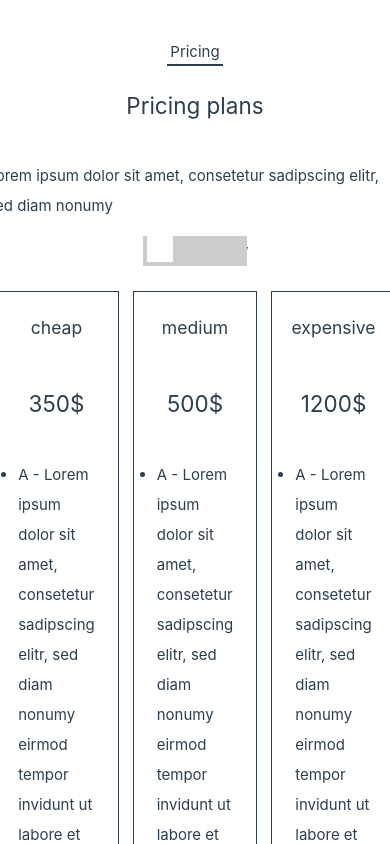
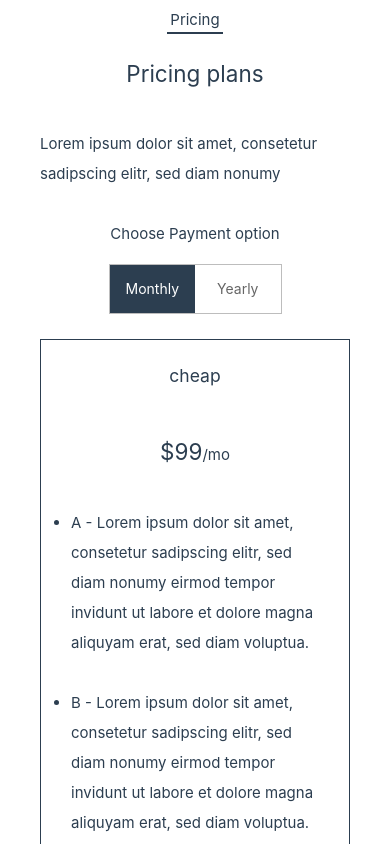
Before and after one commit to Tasterloster/Beispiel_Website_aus_Word, a Vue app: page /pricing in a window 390 px wide. Shown: the top 844 px of the page. Built offline with nearby package versions, Linux system fonts and the light colour scheme.

Commit message:
Implemented monthly/yearly billing button. Implemented mobile behaviour to list cards as column below 531px.

```diff
--- a/public/main.css
+++ b/public/main.css
@@ -21,14 +21,13 @@ a,
     }
 }
 
-@media (min-width: 1024px) {
+@media (max-width: 1024px) {
     body {
         display: flex;
         place-items: center;
     }
 
     #app {
-        display: grid;
         grid-template-columns: 1fr 1fr;
         padding: 0 2rem;
     }
--- a/src/components/PricingCard.vue
+++ b/src/components/PricingCard.vue
@@ -2,7 +2,14 @@
 export default {
   props: {
     paymentPlan: { type: Object, required: true },
-    paymentInterval: {type: String, required: true},
+    paymentInterval: { type: String, required: true },
+  },
+  computed: {
+    paymentText() {
+      return this.paymentInterval === 'monthly'
+        ? this.paymentPlan.price_monthly
+        : Math.round(parseInt(this.paymentPlan.price_yearly) / 12)
+    },
   },
 }
 </script>
@@ -13,9 +20,13 @@ export default {
       <h1>
         {{ paymentPlan.name }}
       </h1>
-      <h2>
-        {{ paymentInterval==="monthly" ? paymentPlan.price_monthly : paymentPlan.price_yearly }}
-      </h2>
+      <div>
+        <h2>$</h2>
+        <h2>
+          {{ paymentText }}
+        </h2>
+        <p>/mo</p>
+      </div>
       <ul class="featureText" v-for="feature in paymentPlan.features" :key="feature.id">
         <li>{{ feature.name }} - {{ feature.description }}</li>
       </ul>
@@ -37,4 +48,19 @@ export default {
 .featureText {
   padding: 0 2em;
 }
+.card__text > div {
+  display: inline-flex;
+  flex-direction: row;
+  height: fit-content;
+  align-items: baseline;
+}
+
+@media screen and (max-width: 531px) {
+  .card {
+    border: #2c3e50 1px solid;
+    max-width: 100%;
+    width: 100%;
+    position: relative;
+  }
+}
 </style>
--- a/src/components/selectPaymentOption.vue
+++ b/src/components/selectPaymentOption.vue
@@ -1,69 +1,82 @@
-<script setup lang="ts">
-
+<script  lang="ts">
+export default {
+  emits: ['updatePaymentOption'],
+}
 </script>
 
 <template>
-  <label class="switch">
-    <input type="checkbox" />
-    <span class="slider"></span>
-    <span class="switchText" id="yearly">Yearly</span>
-    <span class="switchText" id="monthly">Monthy</span>
+  <label class="segmented-toggle">
+    <input type="checkbox" @click="$emit('updatePaymentOption')" aria-label="Billing cycle (unchecked = Monthly, checked = Yearly)" />
+    <span class="track">
+      <span class="option">Monthly</span>
+      <span class="option">Yearly</span>
+      <span class="thumb" aria-hidden="true"></span>
+    </span>
   </label>
 </template>
 
 <style scoped>
-
-.switch {
+.segmented-toggle {
   position: relative;
-  display: flex;
-  flex-direction: row;
+  display: inline-block;
 }
 
-.switchText {
-  width: 50%;
+/* Das eigentliche Klickziel ist die ganze Fläche */
+.segmented-toggle > input {
+  position: absolute;
+  inset: 0;
+  opacity: 0;
+  margin: 0;
+  cursor: pointer;
+  z-index: 3; /* über dem Track */
 }
 
-.switch input {
-  opacity: 0;
-  width: 0;
-  height: 0;
+/* Track mit zwei Spalten */
+.track {
+  position: relative;
+  display: grid;
+  grid-template-columns: 1fr 1fr;
+  border: 1px solid #bdbdbd;
+  overflow: hidden;
+  user-select: none;
+  font-weight: 600;
+  font-size: 14px;
 }
 
-.slider {
+/* Optionen (Text) */
+.option {
+  padding: 10px 16px;
+  text-align: center;
+  z-index: 2; /* über der Thumb-Fläche */
+  color: #666;
+}
+
+/* Der dunkle „Slider“, der unter die aktive Option fährt */
+.thumb {
   position: absolute;
-  cursor: pointer;
   top: 0;
   left: 0;
-  right: 0;
-  bottom: 0;
-  background-color: #ccc;
-  -webkit-transition: 0.4s;
-  transition: 0.4s;
+  width: 50%;   /* genau eine Spalte breit */
+  height: 100%;
+  background: #2c3e50;
+  transition: transform .25s ease;
+  z-index: 1;
 }
 
-.slider:before {
-  position: absolute;
-  content: '';
-  height: 26px;
-  width: 26px;
-  left: 4px;
-  bottom: 4px;
-  background-color: white;
-  -webkit-transition: 0.4s;
-  transition: 0.4s;
+/* Zustand: unchecked = Monthly aktiv */
+.segmented-toggle > input:not(:checked) + .track .option:first-child { color: #fff; }
+
+/* Zustand: checked = Yearly aktiv */
+.segmented-toggle > input:checked + .track .thumb { transform: translateX(100%); }
+/* aktiv = Yearly */
+.segmented-toggle > input:checked + .track > .option:nth-child(2) {
+  color: #fff;
 }
 
-input:checked + .slider {
-  background-color: #2196f3;
+/* Optional: kleine Hover/Focus Details */
+.segmented-toggle > input:focus-visible + .track {
+  outline: 2px solid #6aa9ff;
+  outline-offset: 2px;
 }
-
-input:focus + .slider {
-  box-shadow: 0 0 1px #2196f3;
-}
-
-input:checked + .slider:before {
-  -webkit-transform: translateX(26px);
-  -ms-transform: translateX(26px);
-  transform: translateX(26px);
-}
+.track .option:hover { background: #f6f6f6; }
 </style>
--- a/src/data.json
+++ b/src/data.json
@@ -5,8 +5,8 @@
       "slug": "affordable",
       "id": 1,
       "description": "Our most affordable plan",
-      "price_monthly": "99$",
-      "price_yearly": "350$",
+      "price_monthly": "99",
+      "price_yearly": "350",
       "features": [
         {
           "name": "A",
@@ -34,8 +34,8 @@
       "slug": "affordable",
       "id": 1,
       "description": "Our most affordable plan",
-      "price_monthly": "165$",
-      "price_yearly": "500$",
+      "price_monthly": "165",
+      "price_yearly": "500",
       "features": [
         {
           "name": "A",
@@ -58,8 +58,8 @@
       "slug": "affordable",
       "id": 1,
       "description": "Our most affordable plan",
-      "price_monthly": "250$",
-      "price_yearly": "1200$",
+      "price_monthly": "250",
+      "price_yearly": "1200",
       "features": [
         {
           "name": "A",
--- a/src/views/Pricing.vue
+++ b/src/views/Pricing.vue
@@ -10,7 +10,7 @@ export default {
   data() {
     return {
       paymentPlans: sourceData.paymentPlans,
-      paymentInterval: '',
+      paymentInterval: 'monthly',
     }
   },
   setup() {
@@ -29,12 +29,12 @@ export default {
 </script>
 
 <template>
-  <div>
     <section v-if="paymentPlans" class="paymentPlansBody">
       <div class="paymentsHeader">
         <h1>Pricing plans</h1>
         <p>Lorem ipsum dolor sit amet, consetetur sadipscing elitr, sed diam nonumy</p>
-        <selectPaymentOption></selectPaymentOption>
+        <p>Choose Payment option</p>
+        <selectPaymentOption v-on:updatePaymentOption="setPaymentInterval" ></selectPaymentOption>
       </div>
       <section class="paymentOptions">
         <PricingCard
@@ -46,7 +46,6 @@ export default {
         </PricingCard>
       </section>
     </section>
-  </div>
 </template>
 
 <style scoped>
@@ -71,5 +70,10 @@ export default {
   flex-direction: row;
   justify-content: space-around;
 }
-
+@media screen and (max-width: 531px) {
+  .paymentOptions {
+    flex-direction: column;
+    gap: 2em;
+  }
+}
 </style>
```
